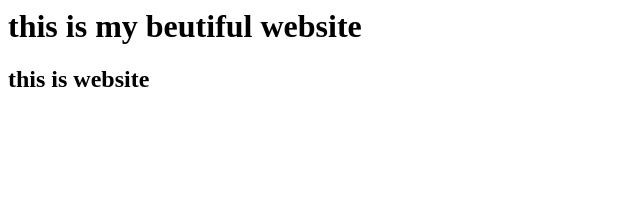
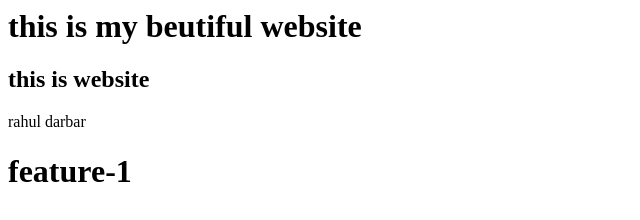
Before and after one commit to jaydeepsisodiya/gitjay, a plain HTML site: page index.html in a window 1280 px wide. Shown: the whole page, without its empty margins (0-640 px from the left). Drawn offline with Linux system fonts and the light colour scheme.

Commit message:
some feature added

```diff
--- a/index.html
+++ b/index.html
@@ -3,5 +3,7 @@
     <body>
         <h1>this is my beutiful website</h1>
         <h2>this is website</h2>
+        <p>rahul darbar</p>
+        <h1>feature-1</h1>
     </body>
 </html>
```
